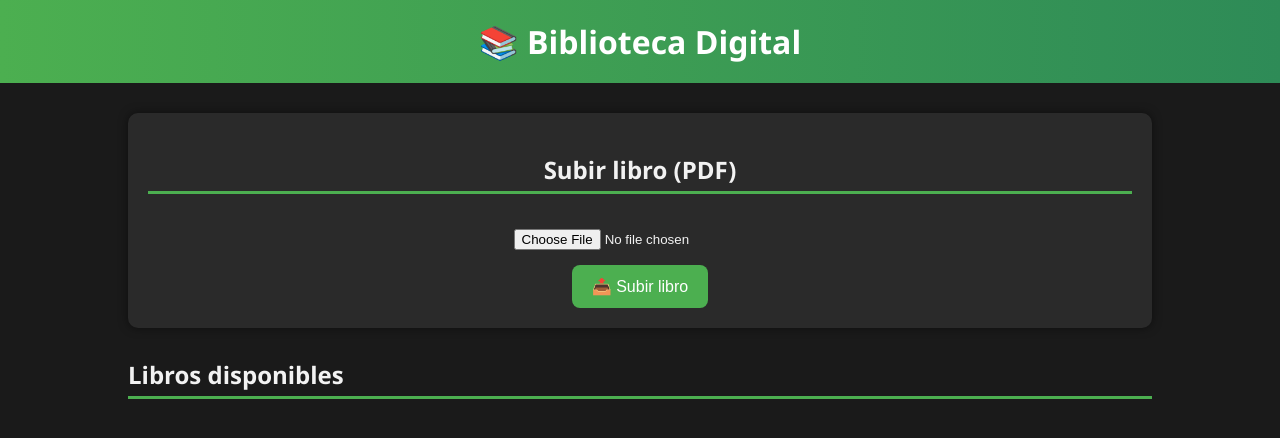
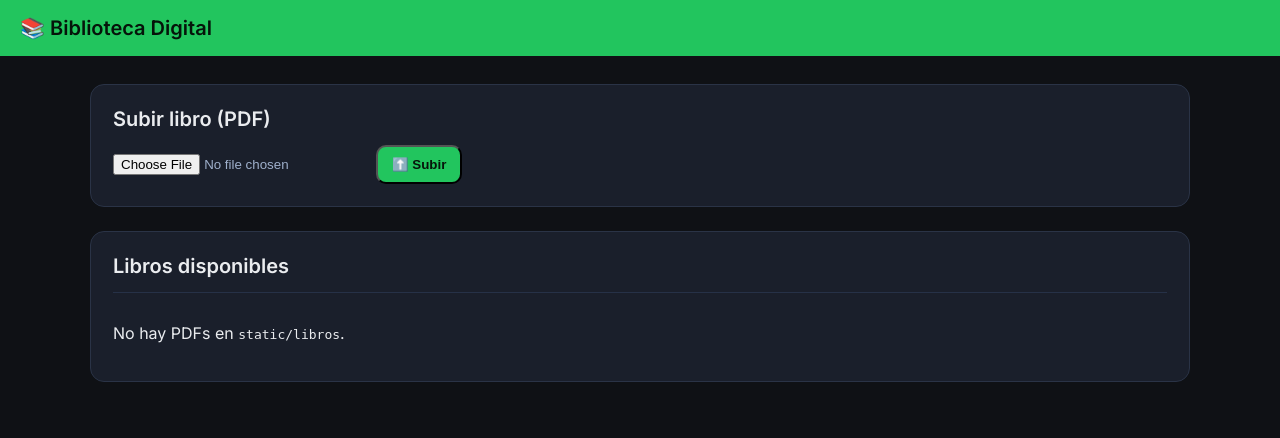
Before and after one commit to Josue7895/biblioteca_req, a Flask app: page / in a window 1280 px wide. Shown: the top 438 px of the page. Run offline with Flask 3, Linux system fonts and the light colour scheme.

Commit message:
Mover PDF a static/libros

```diff
--- a/app.py
+++ b/app.py
@@ -1,31 +1,59 @@
-from flask import Flask, render_template, request, send_from_directory
+from flask import Flask, render_template, request, send_from_directory, abort
+from werkzeug.utils import secure_filename
 import os
 
 app = Flask(__name__)
 
-UPLOAD_FOLDER = os.path.join(os.path.dirname(os.path.abspath(__file__)))
-app.config['UPLOAD_FOLDER'] = UPLOAD_FOLDER
+# Carpeta donde estarán los PDFs (biblioteca/static/libros)
+UPLOAD_FOLDER = os.path.join(app.root_path, "static", "libros")
+ALLOWED_EXTENSIONS = {".pdf"}
 
-@app.route('/')
+# Asegura que exista localmente (en Render puede ser solo lectura)
+os.makedirs(UPLOAD_FOLDER, exist_ok=True)
+app.config["UPLOAD_FOLDER"] = UPLOAD_FOLDER
+
+
+def allowed_file(filename: str) -> bool:
+    return os.path.splitext(filename.lower())[1] in ALLOWED_EXTENSIONS
+
+
+@app.route("/")
 def index():
-    files = [f for f in os.listdir(app.config['UPLOAD_FOLDER']) if f.endswith('.pdf')]
-    return render_template('index.html', files=files)
+    # Lista todos los PDFs dentro de static/libros
+    try:
+        files = sorted(
+            [f for f in os.listdir(app.config["UPLOAD_FOLDER"]) if f.lower().endswith(".pdf")]
+        )
+    except FileNotFoundError:
+        files = []
+    return render_template("index.html", files=files)
 
-@app.route('/upload', methods=['POST'])
+
+@app.route("/upload", methods=["POST"])
 def upload_file():
-    if 'file' not in request.files:
-        return "No se subió archivo"
-    file = request.files['file']
-    if file.filename == '':
-        return "Archivo vacío"
-    if file and file.filename.endswith('.pdf'):
-        filepath = os.path.join(app.config['UPLOAD_FOLDER'], file.filename)
-        file.save(filepath)
+    # Subida opcional (útil en local; en Render puede no persistir)
+    if "file" not in request.files:
+        abort(400, "No se envió ningún archivo")
+    file = request.files["file"]
+    if file.filename == "":
+        abort(400, "Archivo vacío")
+    if allowed_file(file.filename):
+        safe_name = secure_filename(file.filename)
+        save_path = os.path.join(app.config["UPLOAD_FOLDER"], safe_name)
+        file.save(save_path)
         return "Libro subido con éxito"
-    return "Formato no permitido"
+    abort(400, "Formato no permitido (solo PDF)")
 
-@app.route('/download/<filename>')
+
+@app.route("/download/<path:filename>")
 def download_file(filename):
-    return send_from_directory(app.config['UPLOAD_FOLDER'], filename, as_attachment=True)
+    # Descarga segura desde static/libros
+    if not allowed_file(filename):
+        abort(404)
+    return send_from_directory(app.config["UPLOAD_FOLDER"], filename, as_attachment=True)
 
-# ⚠️ NO pongas app.run() aquí
+
+if __name__ == "__main__":
+    # Modo local. En Render se usa gunicorn con el Procfile (web: gunicorn app:app)
+    port = int(os.environ.get("PORT", 5000))
+    app.run(host="0.0.0.0", port=port, debug=True)
--- a/templates/index.html
+++ b/templates/index.html
@@ -1,108 +1,52 @@
-<!DOCTYPE html>
+<!doctype html>
 <html lang="es">
 <head>
-  <meta charset="UTF-8">
+  <meta charset="utf-8" />
+  <meta name="viewport" content="width=device-width, initial-scale=1" />
   <title>Biblioteca Digital</title>
+  <link rel="preconnect" href="https://fonts.googleapis.com">
+  <link href="https://fonts.googleapis.com/css2?family=Inter:wght@400;600&display=swap" rel="stylesheet">
   <style>
-    body {
-      font-family: 'Segoe UI', Tahoma, Geneva, Verdana, sans-serif;
-      background: #1a1a1a;
-      color: #f2f2f2;
-      margin: 0;
-      padding: 0;
-    }
-    header {
-      background: linear-gradient(90deg, #4CAF50, #2e8b57);
-      padding: 20px;
-      text-align: center;
-    }
-    header h1 {
-      margin: 0;
-      color: white;
-    }
-    .container {
-      width: 80%;
-      margin: 30px auto;
-    }
-    .upload-box {
-      background: #2a2a2a;
-      padding: 20px;
-      border-radius: 10px;
-      margin-bottom: 30px;
-      text-align: center;
-      box-shadow: 0 0 10px rgba(0,0,0,0.5);
-    }
-    .upload-box input[type="file"] {
-      margin: 15px 0;
-    }
-    .btn {
-      padding: 12px 20px;
-      background: #4CAF50;
-      border: none;
-      border-radius: 8px;
-      color: white;
-      cursor: pointer;
-      font-size: 16px;
-      transition: all 0.3s ease;
-      text-decoration: none;
-      display: inline-block;
-    }
-    .btn:hover {
-      background: #45a049;
-      transform: scale(1.05);
-    }
-    h2 {
-      border-bottom: 3px solid #4CAF50;
-      padding-bottom: 5px;
-      margin-bottom: 20px;
-    }
-    .books {
-      display: grid;
-      grid-template-columns: repeat(auto-fill, minmax(220px, 1fr));
-      gap: 20px;
-    }
-    .card {
-      background: #2a2a2a;
-      padding: 20px;
-      border-radius: 10px;
-      text-align: center;
-      box-shadow: 0 0 10px rgba(0,0,0,0.4);
-      transition: transform 0.3s ease;
-    }
-    .card:hover {
-      transform: translateY(-5px);
-    }
-    .card p {
-      margin: 0;
-      font-weight: bold;
-      margin-bottom: 10px;
-    }
+    body{margin:0;background:#0f1115;color:#eaecef;font-family:Inter,system-ui,-apple-system,Segoe UI,Roboto;}
+    header{background:#22c55e;color:#05140a;padding:16px 20px;font-weight:700;font-size:20px;display:flex;align-items:center;gap:10px}
+    main{max-width:1100px;margin:28px auto;padding:0 16px}
+    .panel{background:#1a1f2b;border:1px solid #2a3346;border-radius:14px;padding:22px;margin-bottom:24px}
+    h2{margin:0 0 14px 0;font-size:20px}
+    .books{display:grid;grid-template-columns:repeat(auto-fill,minmax(240px,1fr));gap:16px}
+    .card{background:#121622;border:1px solid #263147;border-radius:14px;padding:16px}
+    .title{margin:0 0 12px 0;font-weight:600;white-space:nowrap;overflow:hidden;text-overflow:ellipsis}
+    .btn{display:inline-flex;align-items:center;gap:8px;background:#22c55e;color:#07140a;padding:10px 14px;border-radius:10px;text-decoration:none;font-weight:600}
+    .btn:hover{filter:brightness(1.05)}
+    .upload{display:flex;gap:10px;align-items:center}
+    input[type="file"]{color:#9fb0cc}
+    hr{border:0;border-top:1px solid #263147;margin:14px 0}
   </style>
 </head>
 <body>
-  <header>
-    <h1>📚 Biblioteca Digital</h1>
-  </header>
+  <header>📚 Biblioteca Digital</header>
+  <main>
+    <section class="panel">
+      <h2>Subir libro (PDF)</h2>
+      <form class="upload" action="/upload" method="post" enctype="multipart/form-data">
+        <input type="file" name="file" accept="application/pdf" />
+        <button class="btn" type="submit">⬆️ Subir</button>
+      </form>
+    </section>
 
-  <div class="container">
-    <div class="upload-box">
-      <h2>Subir libro (PDF)</h2>
-      <form action="/upload" method="post" enctype="multipart/form-data">
-        <input type="file" name="file" accept=".pdf" required>
-        <br>
-        <button class="btn" type="submit">📤 Subir libro</button>
-      </form>
-    </div>
-
+    <section class="panel">
       <h2>Libros disponibles</h2>
+      <hr>
       <div class="books">
         {% for file in files %}
           <div class="card">
-          <p>{{ file }}</p>
-          <a class="btn" href="/download/{{ file }}">📥 Descargar</a>
+            <p class="title">{{ file }}</p>
+            <a class="btn" href="/download/{{ file }}">⬇️ Descargar</a>
           </div>
+        {% else %}
+          <p>No hay PDFs en <code>static/libros</code>.</p>
         {% endfor %}
       </div>
-  </div>
+    </section>
+  </main>
 </body>
 </html>
```
Also changed, not shown: 20 other files. Lines whose indentation alone changed are shown as unchanged.
